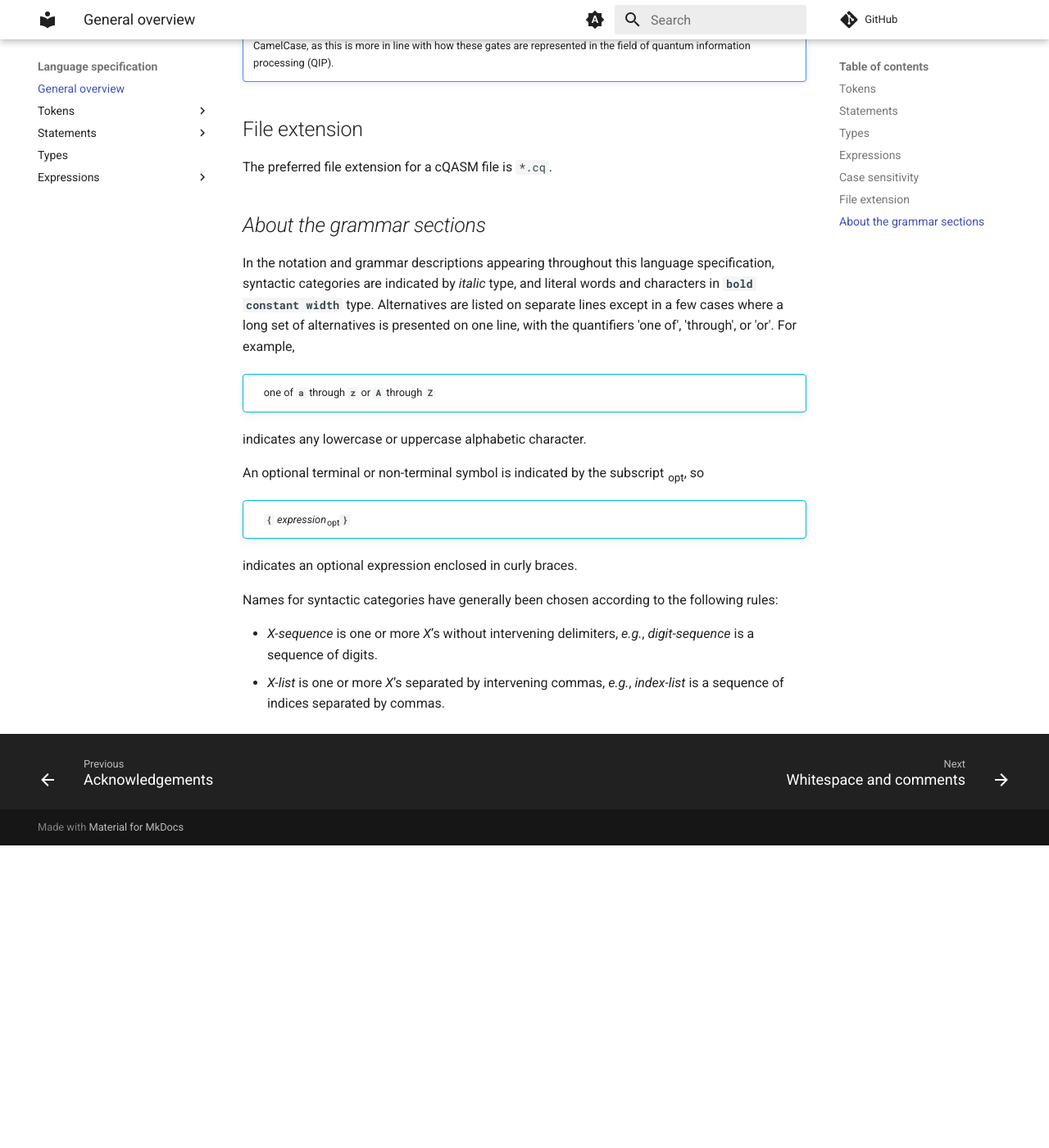
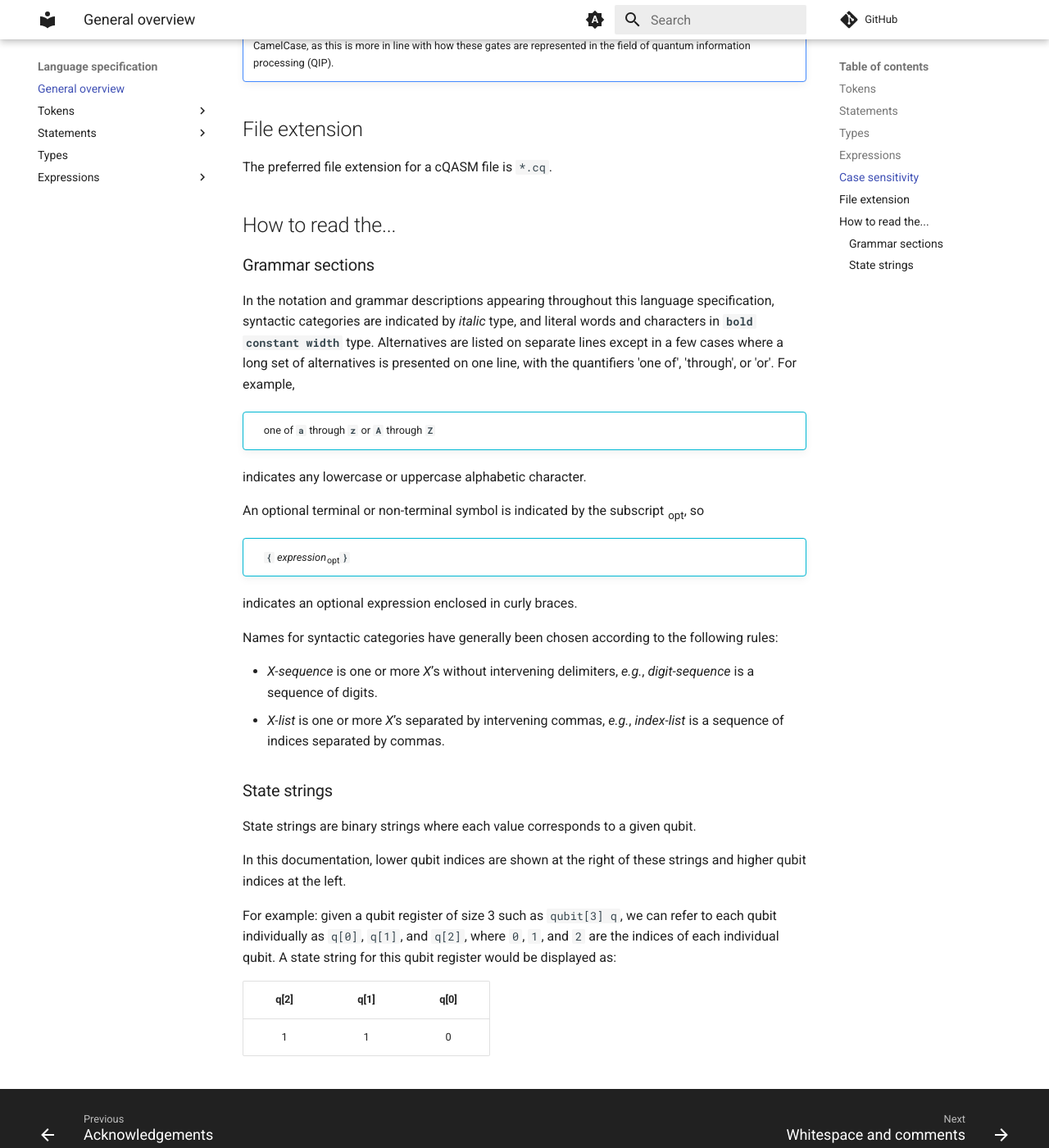
Before and after one commit to QuTech-Delft/cQASM-spec, an MkDocs documentation site: the page built from docs/language_specification/general_overview.md, in a window 1280 px wide and 1400 px high, scrolled down 2221 px. Shown: the whole window at 82% size. Built offline with MkDocs 1.6.1 and Material for MkDocs 9.7.7, drawn with Linux system fonts in a browser that asks for light colours; comment, search, counter and statistics services are not loaded; the version menu is left out; before the commit the page ends 3252 px from its top, so only the background shows below that.

Commit message:
Change 'About the grammar sections' into 'How to read the...' plus 'Grammar sections' and 'State strings'.

```diff
--- a/docs/language_specification/general_overview.md
+++ b/docs/language_specification/general_overview.md
@@ -111,7 +111,9 @@ and [built-in functions](expressions/builtin_functions.md).
 
 The preferred file extension for a cQASM file is `*.cq`.
 
-## *About the grammar sections*
+## How to read the...
+
+### Grammar sections
 
 In the notation and grammar descriptions appearing throughout this language specification,
 syntactic categories are indicated by _italic_ type,
@@ -139,3 +141,18 @@ Names for syntactic categories have generally been chosen according to the follo
 - _X-sequence_ is one or more _X_’s without intervening delimiters, _e.g._, _digit-sequence_ is a sequence of digits.
 - _X-list_ is one or more _X_’s separated by intervening commas, _e.g._, _index-list_ is a sequence of
 indices separated by commas.
+
+### State strings
+
+State strings are binary strings where each value corresponds to a given qubit.
+
+In this documentation, lower qubit indices are shown at the right of these strings and higher qubit indices at the left.
+
+For example: given a qubit register of size 3 such as `qubit[3] q`,
+we can refer to each qubit individually as `q[0]`, `q[1]`, and `q[2]`,
+where `0`, `1`, and `2` are the indices of each individual qubit.
+A state string for this qubit register would be displayed as:
+
+| q[2] | q[1] | q[0] |
+|:----:|:----:|:----:|
+|  1   |  1   |  0   |
```
